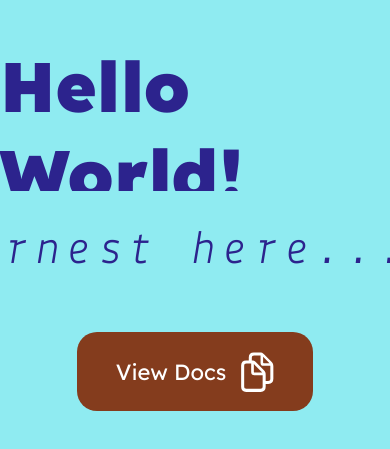
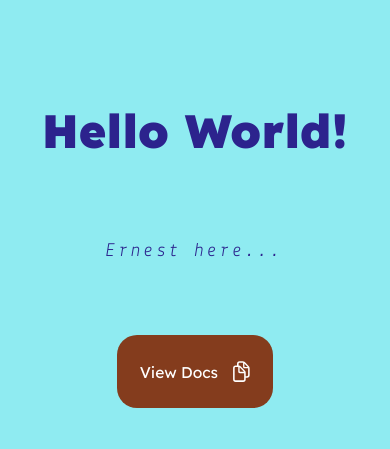
Before and after one commit to KingNerdy/ErnestWebsite, a React (Vite) app: page / in a window 390 px wide. Shown: the part 171-620 px from the top of the page. Built offline with nearby package versions, Linux system fonts and the light colour scheme.

Commit message:
style: made default page responsive

```diff
--- a/package.json
+++ b/package.json
@@ -3,7 +3,7 @@
   "private": true,
   "version": "0.0.0",
   "type": "module",
-  "homepage": "http://KingNerdy.github.io/ErnestWebsite/",
+  "homepage": "http://KingNerdy.github.io/ErnestWebsite/dist",
   "scripts": {
     "dev": "vite",
     "build": "tsc && vite build",
@@ -11,7 +11,7 @@
     "preview": "vite preview",
     "prepare": "husky install",
     "predeploy": "npm run build",
-    "deploy": "gh-pages -d build"
+    "deploy": "gh-pages -d dist"
   },
   "dependencies": {
     "@commitlint/cli": "^18.4.3",
--- a/src/App.module.css
+++ /dev/null
@@ -1,98 +0,0 @@
-.bigBox{
-    height: 100vh;
-    overflow-y: hidden;
-    margin: 0;
-    display: flex;
-    flex-flow: column nowrap;
-    background-color: red;
-}
-
-
-
-.rectangle {
-    width: 100%;
-    height: 14.3%;
-    background-color: var(--light-blue);
-    display: flex;
-    align-items: center;
-    justify-content: center;
-
-    .header {
-        font-family: var(--impt-text-font);
-        color: var(--dark-blue);
-        font-size: 70px;
-    }
-    .description {
-        width:fit-content;
-
-        div {
-            font-family: var(--code-text-font);
-            color: var(--dark-blue);
-            font-size: 48px;
-            overflow: hidden; /* Ensures the content is not revealed until the animation */
-            border-right: .15em solid grey; /* The typwriter cursor */
-            white-space: nowrap; /* Keeps the content on a single line */
-            margin: 0 auto; /* Gives that scrolling effect as the typing happens */
-            letter-spacing: .15em; /* Adjust as needed */
-            animation:
-              typing 1s steps(40, end),
-              blink-caret .75s step-end infinite;
-
-        }
-
-
-
-    }
-
-    button {
-        background-color: var(--brown);
-        border: none;
-        width: 236px;
-        height: 79px;
-        border-radius: 20px;
-        display: flex;
-        align-items: center;
-        justify-content: center;
-
-        span {
-            font-family: var(--normal-text-font);
-            color: var(--white);
-            font-size: 22px;
-        }
-
-        img {
-            margin-left: 15px
-        }
-    }
-
-    button:hover {
-        background-color: var(--bach);
-    }
-}
-
-
-
-
-@keyframes swipeRight {
-    100% {
-        transform: translateX(100%)
-    }
-}
-
-@keyframes swipeLeft {
-    100% {
-        transform: translateX(-100%)
-    }
-}
-
-/* The typing effect */
-@keyframes typing {
-    from { width: 0 }
-    to { width: 100% }
-  }
-
-  /* The typewriter cursor effect */
-  @keyframes blink-caret {
-    from, to { border-color: transparent }
-    50% { border-color: orange; }
-  }
--- a/src/App.tsx
+++ b/src/App.tsx
@@ -1,72 +1,15 @@
-import styles from "./App.module.css";
-import cx from "classnames";
-import docsIcn from "./assets/docsIcn.svg"
+import { useState } from "react";
+import DefaultPage from "./pages/DefaultPage/DefaultPage";
 
 function App() {
-  const rectArr = [1, 2, 3, 4, 5, 6, 7];
+  const [showDefaultPage, setShowDefaultPage] = useState<boolean>(true);
 
   return (
-    <div className={cx(styles.bigBox)}>
-      {rectArr.map((num) => {
-        let swipeLeft: boolean = false;
-        let swipeRight: boolean = false;
-        if (num % 2 === 0) {
-          swipeLeft = true;
-        } else if (num % 2 === 1) {
-          swipeRight = true;
-        }
-
-        if (num === 3) {
-          return (
-            <div
-              className={cx({
-                [styles.rectangle]: true,
-                [styles.swipeLeft]: swipeLeft,
-                [styles.swipeRight]: swipeRight,
-              })}
-            >
-              <span className={cx(styles.header)}>Hello World!</span>
-
-            </div>
-          );
-        }
-
-        if (num === 4) {
-          return (
-            <div
-              className={cx({
-                [styles.rectangle]: true,
-                [styles.swipeLeft]: swipeLeft,
-                [styles.swipeRight]: swipeRight,
-              })}
-            >
-              <div className={cx(styles.description)}><div>Ernest here...</div></div>
-            </div>
-          );
-        }
-
-        if (num === 5) {
-          return (
-            <div
-              className={cx({
-                [styles.rectangle]: true,
-                [styles.swipeLeft]: swipeLeft,
-                [styles.swipeRight]: swipeRight,
-              })}
-            ><button><span>View Docs</span><img src={docsIcn}/></button></div>
-          );
-        }
-        return (
-          <div
-            className={cx({
-              [styles.rectangle]: true,
-              [styles.swipeLeft]: swipeLeft,
-              [styles.swipeRight]: swipeRight,
-            })}
-          ></div>
-        );
-      })}
-    </div>
+    <>
+      {showDefaultPage && (
+        <DefaultPage setShowDefaultPage={setShowDefaultPage} />
+      )}
+    </>
   );
 }
 
--- /dev/null
+++ b/src/pages/DefaultPage/DefaultPage.module.css
@@ -0,0 +1,129 @@
+.bigBox{
+    height: 100vh;
+    overflow-y: hidden;
+    margin: 0;
+    display: flex;
+    flex-flow: column nowrap;
+}
+
+.rectangle {
+    width: 100%;
+    height: 14.3%;
+    background-color: var(--light-blue);
+    display: flex;
+    align-items: center;
+    justify-content: center;
+
+    .header {
+        font-family: var(--impt-text-font);
+        color: var(--dark-blue);
+        font-size: 12vw;
+    }
+    .description {
+        width:fit-content;
+
+        div {
+            font-family: var(--code-text-font);
+            color: var(--dark-blue);
+            font-size: 5vw;
+            overflow: hidden; /* Ensures the content is not revealed until the animation */
+            border-right: .15em solid grey; /* The typwriter cursor */
+            white-space: nowrap; /* Keeps the content on a single line */
+            margin: 0 auto; /* Gives that scrolling effect as the typing happens */
+            letter-spacing: .15em; /* Adjust as needed */
+            animation:
+              typing 1s steps(40, end),
+              blink-caret .75s step-end infinite;
+
+        }
+
+    }
+
+    button {
+        background-color: var(--brown);
+        border: none;
+        width: 40%;
+        height: 60%;
+        border-radius: 20px;
+        display: flex;
+        align-items: center;
+        justify-content: center;
+
+        span {
+            font-family: var(--normal-text-font);
+            color: var(--white);
+            font-size: 4vw;
+        }
+
+        img {
+            margin-left: 15px;
+            width: 12%;
+        }
+    }
+
+    button:hover {
+        background-color: var(--bach);
+    }
+}
+
+.swipeLeft {
+    animation: swipeLeft 1s forwards;
+}
+
+.swipeRight {
+    animation: swipeRight 1s forwards;
+}
+
+@media screen and (min-width: 500px) {
+    .rectangle {
+        .header {
+            font-size: 70px;
+        }
+        .description {
+            div {
+                font-size: 48px;
+            }
+        }
+        button {
+            width: 252px;
+            height: 79px;
+
+            span {
+                font-size: 22px;
+            }
+
+            .img {
+                width: auto;
+            }
+        }
+    }
+}
+
+
+
+
+@keyframes swipeRight {
+    100% {
+        transform: translateX(100%);
+        opacity: 0.25;
+    }
+}
+
+@keyframes swipeLeft {
+    100% {
+        transform: translateX(-100%);
+        opacity: 0.25;
+    }
+}
+
+/* The typing effect */
+@keyframes typing {
+    from { width: 0 }
+    to { width: 100% }
+  }
+
+  /* The typewriter cursor effect */
+  @keyframes blink-caret {
+    from, to { border-color: transparent }
+    50% { border-color: grey; }
+  }
--- /dev/null
+++ b/src/pages/DefaultPage/DefaultPage.tsx
@@ -0,0 +1,92 @@
+import styles from "./DefaultPage.module.css";
+import cx from "classnames";
+import docsIcn from "../../assets/docsIcn.svg";
+import { useState } from "react";
+
+interface DefaultPageProps {
+  setShowDefaultPage: (arg: boolean) => void;
+}
+
+const DefaultPage = ({ setShowDefaultPage }: DefaultPageProps) => {
+  const rectArr = [1, 2, 3, 4, 5, 6, 7];
+  const [swipe, setSwipe] = useState<boolean>(false);
+
+  const toggleButton = () => {
+    setSwipe(true);
+    setTimeout(() => {
+      setShowDefaultPage(false);
+    }, 1000);
+  };
+
+  return (
+    <div className={cx(styles.bigBox)}>
+      {rectArr.map((num) => {
+        let swipeLeft: boolean = false;
+        let swipeRight: boolean = false;
+        if (num % 2 === 0) {
+          swipeLeft = swipe;
+          swipeRight = false;
+        } else {
+          swipeRight = swipe;
+          swipeLeft = false;
+        }
+
+        if (num === 3) {
+          return (
+            <div
+              className={cx({
+                [styles.rectangle]: true,
+                [styles.swipeLeft]: swipeLeft,
+                [styles.swipeRight]: swipeRight,
+              })}
+            >
+              <span className={cx(styles.header)}>Hello World!</span>
+            </div>
+          );
+        }
+        if (num === 4) {
+          return (
+            <div
+              className={cx({
+                [styles.rectangle]: true,
+                [styles.swipeLeft]: swipeLeft,
+                [styles.swipeRight]: swipeRight,
+              })}
+            >
+              <div className={cx(styles.description)}>
+                <div>Ernest here...</div>
+              </div>
+            </div>
+          );
+        }
+        if (num === 5) {
+          return (
+            <div
+              className={cx({
+                [styles.rectangle]: true,
+                [styles.swipeLeft]: swipeLeft,
+                [styles.swipeRight]: swipeRight,
+              })}
+            >
+              <button onClick={() => toggleButton()}>
+                <span>View Docs</span>
+                <img src={docsIcn} />
+              </button>
+            </div>
+          );
+        }
+        return (
+          <div
+            className={cx({
+              [styles.rectangle]: true,
+              [styles.swipeLeft]: swipeLeft,
+              [styles.swipeRight]: swipeRight,
+            })}
+          ></div>
+        );
+      })}
+    </div>
+  );
+};
+
+export default DefaultPage;
--- a/src/styles/index.css
+++ b/src/styles/index.css
@@ -19,6 +19,7 @@ body {
   margin:0;
   padding:0;
   overflow-x: hidden;
+  background-color: greenyellow;
 }
 
 :root {
```
